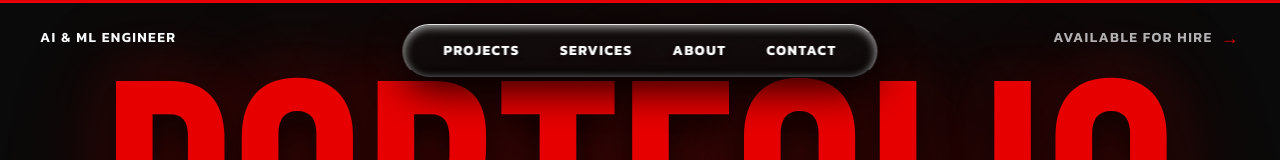
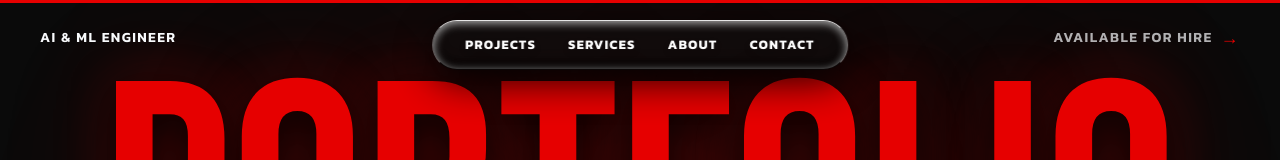
Before and after one commit to MohamedGhanem-CS/portfolio, a React (Vite) app: page / in a window 1280 px wide. Shown: the top 160 px of the page. Built offline with nearby package versions, Linux system fonts and the light colour scheme; no server answers; the database is empty.

Commit message:
style: reduce navbar size slightly

```diff
--- a/src/sections/HeroSection.tsx
+++ b/src/sections/HeroSection.tsx
@@ -47,7 +47,7 @@ export const HeroSection = ({ isReady = true }: { isReady?: boolean }) => {
         initial={{ y: -20, opacity: 0 }}
         animate={isReady ? { y: 0, opacity: 1 } : { y: -20, opacity: 0 }}
         transition={{ duration: 2.4, ease: [0.16, 1, 0.3, 1], delay: 0.4 }}
-        className="absolute top-4 md:top-6 left-1/2 -translate-x-1/2 z-50 flex items-center gap-4 sm:gap-7 md:gap-10 px-5 sm:px-8 py-3 md:px-10 md:py-4 rounded-full bg-[#111111]/70 backdrop-blur-2xl border border-white/40 border-t-white/90 border-b-black/40 shadow-[0_10px_40px_rgba(0,0,0,0.9),_inset_0_2px_10px_rgba(255,255,255,0.7),_inset_0_-6px_12px_rgba(0,0,0,0.9)] text-[10px] sm:text-xs md:text-sm font-bold tracking-widest uppercase"
+        className="absolute top-4 md:top-5 left-1/2 -translate-x-1/2 z-50 flex items-center gap-3 sm:gap-6 md:gap-8 px-4 sm:px-7 py-2.5 md:px-8 md:py-3.5 rounded-full bg-[#111111]/70 backdrop-blur-2xl border border-white/40 border-t-white/90 border-b-black/40 shadow-[0_10px_40px_rgba(0,0,0,0.9),_inset_0_2px_10px_rgba(255,255,255,0.7),_inset_0_-6px_12px_rgba(0,0,0,0.9)] text-[10px] sm:text-[11px] md:text-[13px] font-bold tracking-widest uppercase"
       >
         {['Projects', 'Services', 'About', 'Contact'].map((item) => {
           const href = `#${item.toLowerCase()}`;
```
